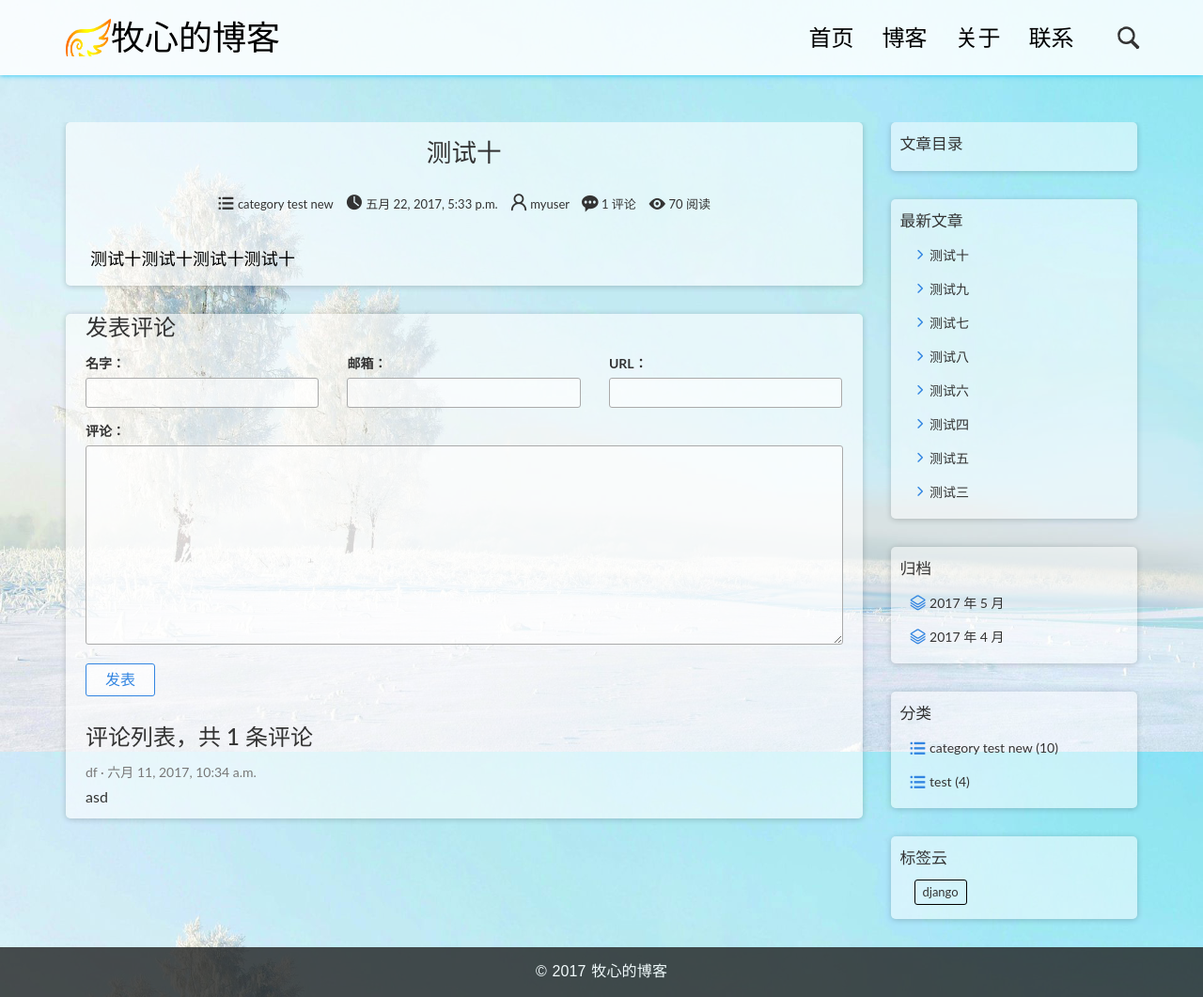
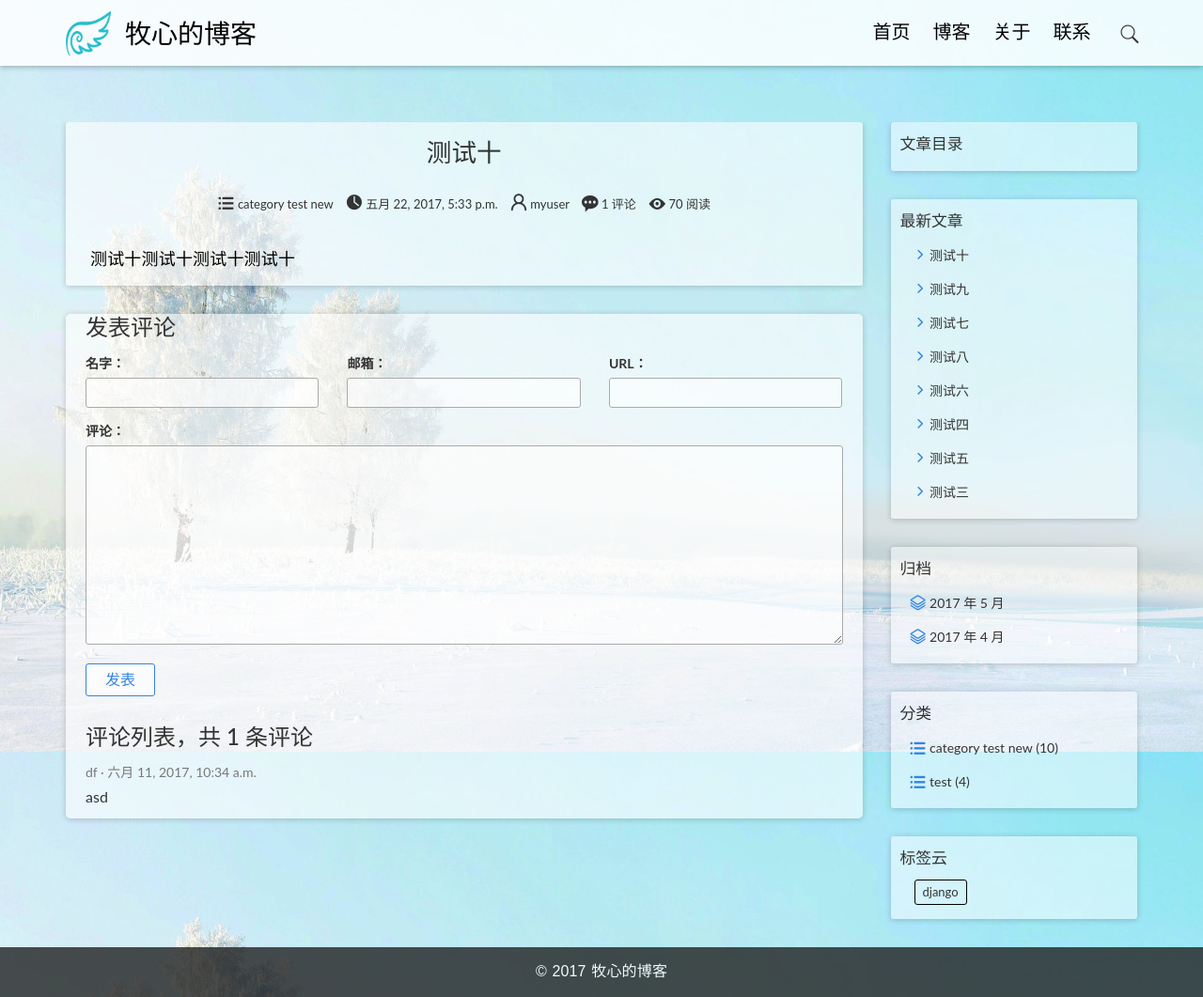
Before and after one commit to onion2014/myblog, a Django app: page /post/14/ in a window 1280 px wide. Shown: the whole page at 94% size. Run offline with Django 3.2, Linux system fonts and the light colour scheme; data comes from the database, SQL or seed files in the repository; data that the repository does not hold is empty; some libraries are stand-ins or nearby versions.

Commit message:
add logo

```diff
--- a/blog/static/blog/css/custom.css
+++ b/blog/static/blog/css/custom.css
@@ -98,10 +98,10 @@ img {
 
 .site-header {
     background: rgba(255,255,255,0.85);
-    padding: 20px 20px;
+    padding: 10px 0;
     margin-bottom: 40px;
-    -webkit-box-shadow: 0 0 6px #13c5f8;
-    box-shadow: 0 0 6px #13c5f8;
+    -webkit-box-shadow: 0 1px 6px rgba(0,0,0,.3);
+    box-shadow: 0 1px 6px rgba(0,0,0,.3);
     position: fixed;
     left: 0;
     right: 0;
@@ -118,11 +118,16 @@ img {
 .logo h1 a {
     display: inline-block;
     color: #000;
-    font-weight: 500;
-    height: 39px;
-    line-height: 36px;
+    font-size: 28px;
+    /*font-weight: 500;*/
 }
-
+.logo h1 a span{
+	display: inline-block;
+	vertical-align: middle;
+	margin-left: 15px;
+	line-height: 44px;
+	height: 46px;
+}
 .logo h1 a:hover {
     text-decoration: none;
     border-bottom: none;
@@ -139,17 +144,17 @@ img {
  */
 
 .main-nav {
-    margin-top: 10px;
+    margin-top: 14px;
     max-width: 95%;
 }
 
 .main-nav a {
     color: #000000 !important;
     padding: 0 0 5px 0 !important;
-    margin-right: 30px;
-    font-family: 'Lato', sans-serif;
+    margin: 0 12px;
+    font-family: '微软雅黑', sans-serif;
     font-weight: 300;
-    font-size: 24px;
+    font-size: 20px;
 }
 
 .main-nav a:active,
@@ -212,8 +217,8 @@ img {
     background: rgba(255,255,255,0.6);
     -webkit-box-shadow: 0 1px 6px rgba(0,0,0,0.2);
     box-shadow: 0 1px 6px rgba(0,0,0,0.2);
-    -webkit-border-radius: 5px;
-    border-radius: 5px;
+    -webkit-border-radius: 3px;
+    border-radius: 3px;
     -webkit-transition: all 0.5s;
     transition: all 0.5s;
 }
@@ -361,8 +366,8 @@ img {
     margin-bottom: 30px;
     -webkit-box-shadow: 0 1px 6px rgba(0,0,0,0.2);
     box-shadow: 0 1px 6px rgba(0,0,0,0.2);
-    -webkit-border-radius: 5px;
-    border-radius: 5px;
+    -webkit-border-radius: 3px;
+    border-radius: 3px;
 }
 
 .widget-title {
@@ -510,7 +515,7 @@ img {
 #header-search-box {
     position: absolute;
     right: 10px;
-    top: 1px;
+    top: 9px;
 }
 
 .search-form {
@@ -523,12 +528,10 @@ img {
 }
 
 #search-menu .icon-sousuo_sousuo {
-    font-size: 30px;
-	font-weight: bold;
+    font-size: 26px;
 }
 #search-menu .icon-cha {
-    font-size: 30px;
-	font-weight: bold;
+    font-size: 26px;
 }
 #searchform {
     position: relative;
@@ -542,7 +545,7 @@ img {
     border: 1px solid #ddd;
     position: absolute;
     left: 0;
-    padding: 7px 30px 7px 10px;
+    padding: 6px 30px 6px 10px;
     -webkit-border-radius: 3px;
     border-radius: 3px;
     z-index: 99;
@@ -553,7 +556,7 @@ img {
 #searchform button {
     position: absolute;
     right: 4px;
-    top: 3px;
+    top: 1px;
     width: 30px;
     height: 30px;
 	line-height: 30px;
@@ -566,8 +569,7 @@ img {
     color: #3285e1;
 }
 #searchform button i {
-    font-size: 30px;
-    font-weight: bold;
+    font-size: 26px;
 }
 
 #search-menu span.ion-ios-close-empty {
@@ -1055,7 +1057,6 @@ img {
  66% { background: url("../img/bg-03.jpg") center center no-repeat; background-size: cover; background-attachment:fixed}
  100% { background: url("../img/bg-01.jpg") center center no-repeat; background-size: cover; background-attachment:fixed}
 }
-
 @-ms-keyframes fade {
  0% { background-color: rgba(3,219,219,.2);}
  33% { background-color: rgba(219,3,100,.2);}
--- a/templates/base.html
+++ b/templates/base.html
@@ -16,6 +16,7 @@
         <link rel="stylesheet" href="{% static 'blog/css/iconfont.css' %}">
         <link rel="stylesheet" href="{% static 'blog/css/pace.css' %}">
         <link rel="stylesheet" href="{% static 'blog/css/custom.css' %}">
+    	<link rel="shortcut icon" href="{% static 'blog/img/icons/favicon.ico' %}" type="image/x-icon">
 
     </head>
 
--- a/templates/blog/about.html
+++ b/templates/blog/about.html
@@ -14,6 +14,7 @@
         <link rel="stylesheet" href="{% static 'blog/css/iconfont.css' %}">
         <link rel="stylesheet" href="{% static 'blog/css/pace.css' %}">
         <link rel="stylesheet" href="{% static 'blog/css/custom.css' %}">
+    	<link rel="shortcut icon" href="{% static 'blog/img/icons/favicon.ico' %}" type="image/x-icon">
 
 	</head>
 
@@ -24,7 +25,7 @@
                 <div class="row">
                     <div class="col-md-4 col-sm-5 col-xs-8">
                         <div class="logo">
-                            <h1><a href="{% url 'blog:index' %}">牧心的博客</a></h1>
+                           <h1><a href="{% url 'blog:index' %}"><img src="{% static 'blog/img/icons/logo.png' %}"  width="48" height="48"/><span>牧心的博客</span></a></h1>
                         </div>
                     </div><!-- col-md-4 -->
                     <div class="col-md-8 col-sm-7 col-xs-4">
--- a/templates/blog/contact.html
+++ b/templates/blog/contact.html
@@ -14,6 +14,7 @@
         <link rel="stylesheet" href="{% static 'blog/css/iconfont.css' %}">
         <link rel="stylesheet" href="{% static 'blog/css/pace.css' %}">
         <link rel="stylesheet" href="{% static 'blog/css/custom.css' %}">
+        <link rel="shortcut icon" href="{% static 'blog/img/icons/favicon.ico' %}" type="image/x-icon">
 
 	</head>
 
@@ -23,7 +24,7 @@
                 <div class="row">
                     <div class="col-md-4 col-sm-5 col-xs-8">
                         <div class="logo">
-                            <h1><a href="{% url 'blog:index' %}">牧心的博客</a></h1>
+                            <h1><a href="{% url 'blog:index' %}"><img src="{% static 'blog/img/icons/logo.png' %}"  width="48" height="48"/><span>牧心的博客</span></a></h1>
                         </div>
                     </div><!-- col-md-4 -->
                     <div class="col-md-8 col-sm-7 col-xs-4">
--- a/templates/blog/full-blog.html
+++ b/templates/blog/full-blog.html
@@ -16,6 +16,7 @@
         <link rel="stylesheet" href="{% static 'blog/css/iconfont.css' %}">
         <link rel="stylesheet" href="{% static 'blog/css/pace.css' %}">
         <link rel="stylesheet" href="{% static 'blog/css/custom.css' %}">
+        <link rel="shortcut icon" href="{% static 'blog/img/icons/favicon.ico' %}" type="image/x-icon">
 
 	</head>
 
@@ -25,7 +26,7 @@
                 <div class="row">
                     <div class="col-md-4 col-sm-5 col-xs-8">
                         <div class="logo">
-                            <h1><a href="{% url 'blog:index' %}">牧心的博客</a></h1>
+                            <h1><a href="{% url 'blog:index' %}"><img src="{% static 'blog/img/icons/logo.png' %}"  width="48" height="48"/><span>牧心的博客</span></a></h1>
                         </div>
                     </div><!-- col-md-4 -->
                     <div class="col-md-8 col-sm-7 col-xs-4">
--- a/templates/blog/single.html
+++ b/templates/blog/single.html
@@ -14,6 +14,7 @@
         <link rel="stylesheet" href="{% static 'blog/css/iconfont.css' %}">
         <link rel="stylesheet" href="{% static 'blog/css/pace.css' %}">
         <link rel="stylesheet" href="{% static 'blog/css/custom.css' %}">
+        <link rel="shortcut icon" href="{% static 'blog/img/icons/favicon.ico' %}" type="image/x-icon">
 
     </head>
 
@@ -24,7 +25,7 @@
                 <div class="row">
                     <div class="col-md-4 col-sm-5 col-xs-8">
                         <div class="logo">
-                            <h1><a href="{% url 'blog:index' %}">牧心的博客</a></h1>
+                            <h1><a href="{% url 'blog:index' %}"><img src="{% static 'blog/img/icons/logo.png' %}"  width="48" height="48"/><span>牧心的博客</span></a></h1>
                         </div>
                     </div><!-- col-md-4 -->
                     <div class="col-md-8 col-sm-7 col-xs-4">
```
Also changed, not shown: blog/static/blog/img/icons/favicon.ico (added), blog/static/blog/img/icons/logo.png.
